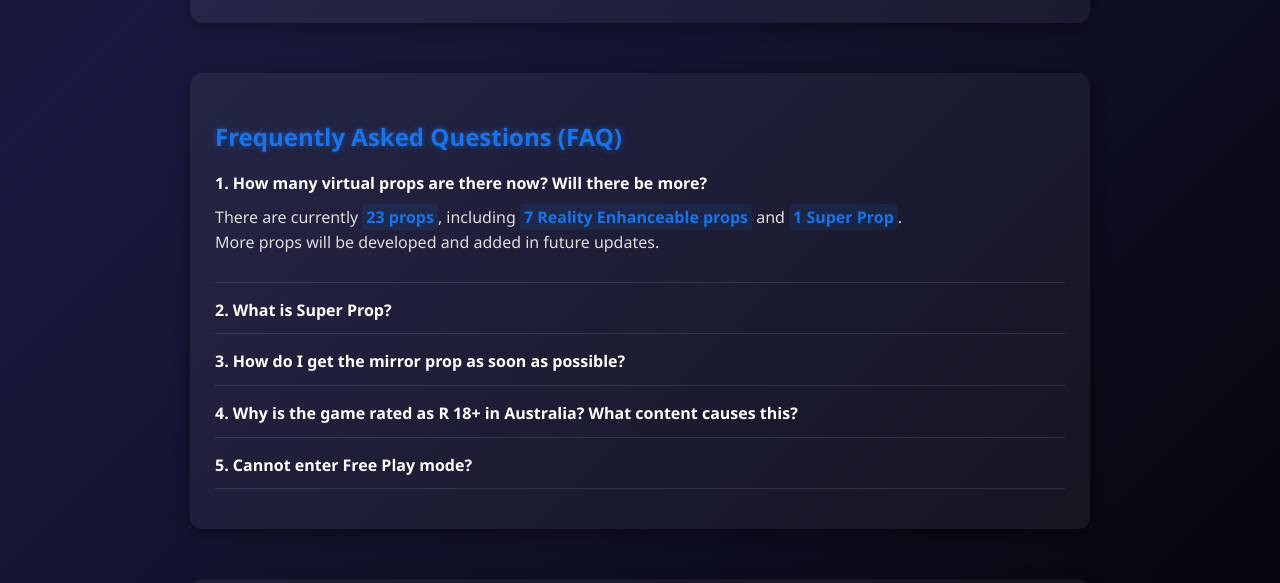
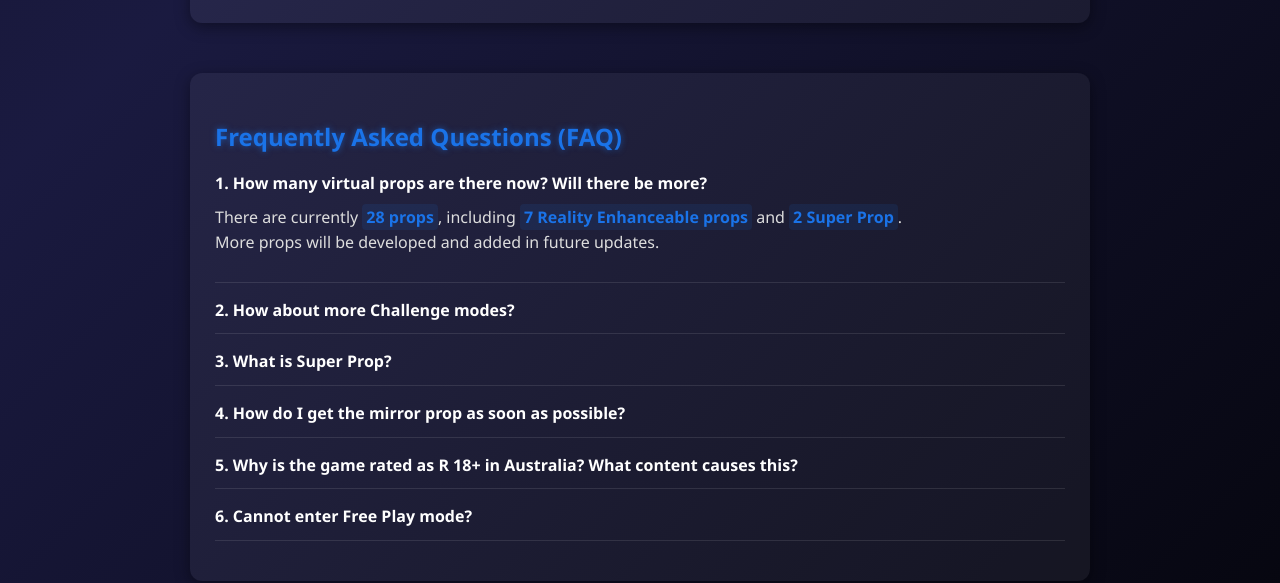
Before and after one commit to TangoChen/tangochen.github.io, a plain HTML site: page spatialwebshooter/quest/index.html in a window 1280 px wide. Both pictures are taken after a click on the element "1. How many virtual props are there now? Will there be more?". Shown: the part 2077-2660 px from the top of the page. Drawn offline with Linux system fonts and the light colour scheme.

Commit message:
Update for v1.1

```diff
--- a/spatialwebshooter/quest/index.html
+++ b/spatialwebshooter/quest/index.html
@@ -272,25 +272,33 @@
       <div class="faq-item">
         <p class="faq-question">1. How many virtual props are there now? Will there be more?</p>
         <p class="faq-answer">
-          There are currently <span class="highlight">23 props</span>, including <span class="highlight">7 Reality Enhanceable props</span> and <span class="highlight">1 Super Prop</span>.<br>
+          There are currently <span class="highlight">28 props</span>, including <span class="highlight">7 Reality Enhanceable props</span> and <span class="highlight">2 Super Prop</span>.<br>
           More props will be developed and added in future updates.
         </p>
       </div>
 
       <div class="faq-item">
-        <p class="faq-question">2. What is Super Prop?</p>
+        <p class="faq-question">2. How about more Challenge modes?</p>
+        <p class="faq-answer">
+          <span class="highlight">Yes!</span> More Challenge modes are in development and will be added gradually as they’re completed. These take longer to create than regular props because each mode involves unique mechanics and interactions.<br>
+          <span class="highlight">One planned Challenge will feature a web-swinging experience.</span>
+        </p>
+      </div>
+
+      <div class="faq-item">
+        <p class="faq-question">3. What is Super Prop?</p>
         <div class="faq-answer">
           <p>
           Super Prop is a more advanced prop that you can purchase directly with Web Points (earned through Challenges), so you don’t need to rely on random Mystery Boxes. It costs more Web Points than regular props.<br>
           </p>
           <p>
-          However, <span class="highlight">the latest Super Prop is always free to unlock</span>. Currently, the Dinosaur is the first and only Super Prop, so you can <span class="highlight">unlock it for free until the next one is released</span>.
+          However, <span class="highlight">the latest Super Prop is always free to unlock</span>. You can <span class="highlight">unlock it for free until the next one is released</span>.
           </p>
         </div>
       </div>
 
       <div class="faq-item">
-        <p class="faq-question">3. How do I get the mirror prop as soon as possible?</p>
+        <p class="faq-question">4. How do I get the mirror prop as soon as possible?</p>
         <div class="faq-answer">
           <p>
             Normally, you earn Web Points by completing challenges and then open Mystery Boxes in hopes of obtaining it.<br>
@@ -302,7 +310,7 @@
       </div>
 
       <div class="faq-item">
-        <p class="faq-question">4. Why is the game rated as R 18+ in Australia? What content causes this?</p>
+        <p class="faq-question">5. Why is the game rated as R 18+ in Australia? What content causes this?</p>
         <div class="faq-answer">
           <p>
             The app rating was determined automatically based on a questionnaire about game content, which then set ratings across different regions. In most places, the game is rated 12+, but in Australia it received an R 18+ rating. (See the chart below for region-specific ratings and reasons.)
@@ -321,7 +329,7 @@
       </div>
 
       <div class="faq-item">
-        <p class="faq-question">5. Cannot enter Free Play mode?</p>
+        <p class="faq-question">6. Cannot enter Free Play mode?</p>
         <div class="faq-answer">
           <p>
           This issue only occurred in early development builds and has already been fixed in the release version. It happened when previously placed props were saved in a format that Free Play could not load.<br>
```
